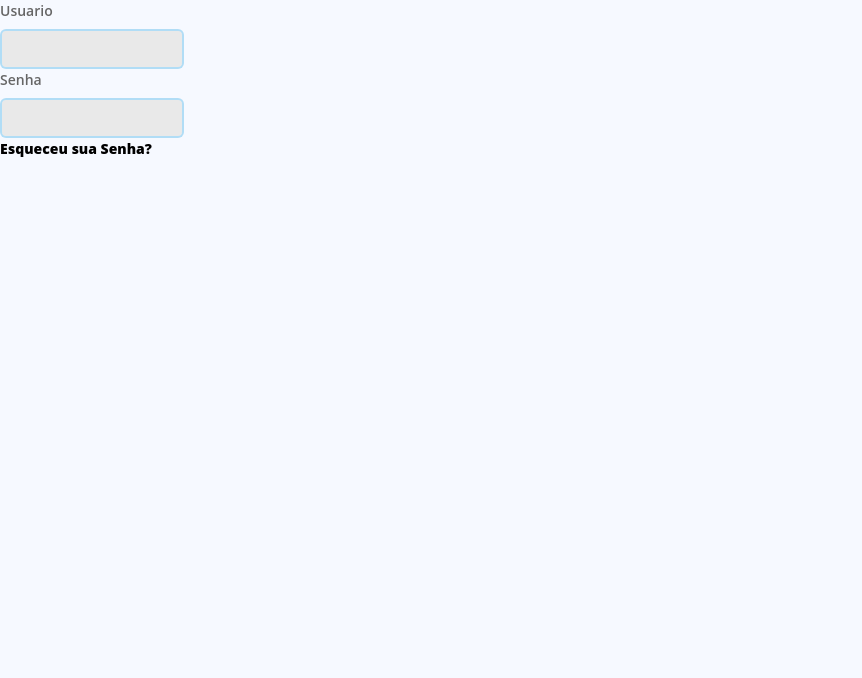
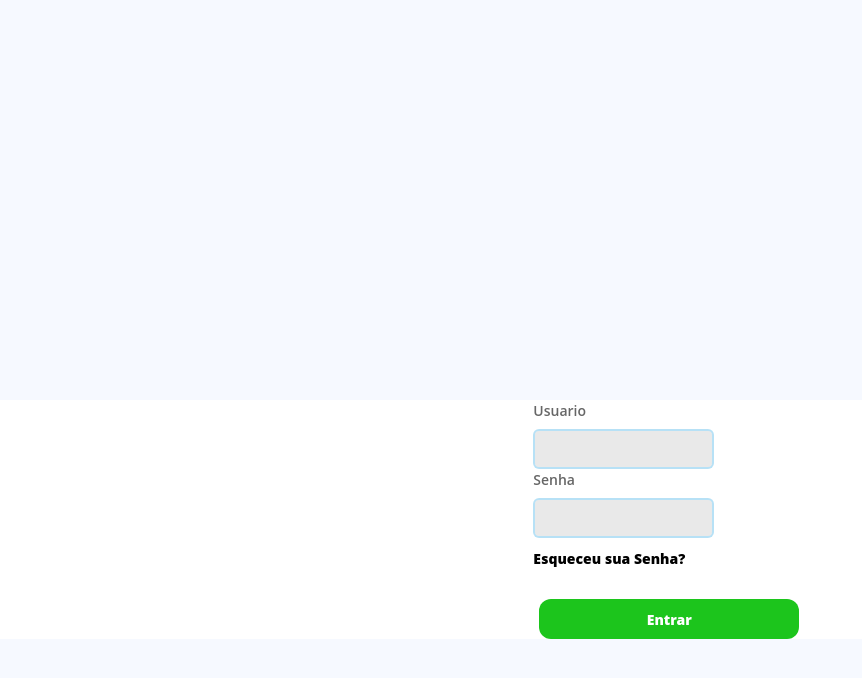
Before and after one commit to GustQueiroz/agroApp, a React (Create React App) app: page / in a window 1280 px wide. Shown: the top 678 px of the page, without its empty margins (0-862 px from the left). Built offline with nearby package versions, Linux system fonts and the light colour scheme.

Commit message:
sign in page

```diff
--- a/src/screens/signIn.jsx
+++ b/src/screens/signIn.jsx
@@ -5,7 +5,8 @@ import "./styles/screenStyles.css";
 const SignIn = () => {
   return (
     <>
-      <div className="row">
+      <div className="signIn-body row">
+        <div className="register-link-body col-5"></div>
         <div className="col-7">
           <div className="col-3">
             <label className="form-label">Usuario</label>
@@ -18,8 +19,12 @@ const SignIn = () => {
           <div>
             <p className="link-p">Esqueceu sua Senha?</p>
           </div>
+          <div className="col-12 submit-button">
+            <button type="submit" className="signIn-button">
+              Entrar
+            </button>
+          </div>
         </div>
-        <div></div>
       </div>
     </>
   );
--- a/src/screens/styles/screenStyles.css
+++ b/src/screens/styles/screenStyles.css
@@ -44,7 +44,35 @@
   padding: 20px;
 }
 .link-p {
+  margin-top: 10px;
   color: black;
   font-size: 14px;
   font-weight: 800;
+  cursor: pointer;
 }
+.link-p:hover {
+  color: rgb(80, 80, 80);
+}
+
+.signIn-button {
+  margin-left: 6px;
+  border-radius: 12px;
+  border: none;
+  background-color: rgb(28, 197, 28);
+  color: #fff;
+  font-weight: 800;
+  width: 260px;
+  height: 40px;
+}
+.signIn-button:hover {
+  background-color: rgb(27, 173, 27);
+}
+.signIn-body {
+  display: flex;
+  justify-content: center;
+  align-items: center;
+  background-color: white;
+  width: 100%;
+  height: 100%;
+  margin-top: 400px;
+}
```
